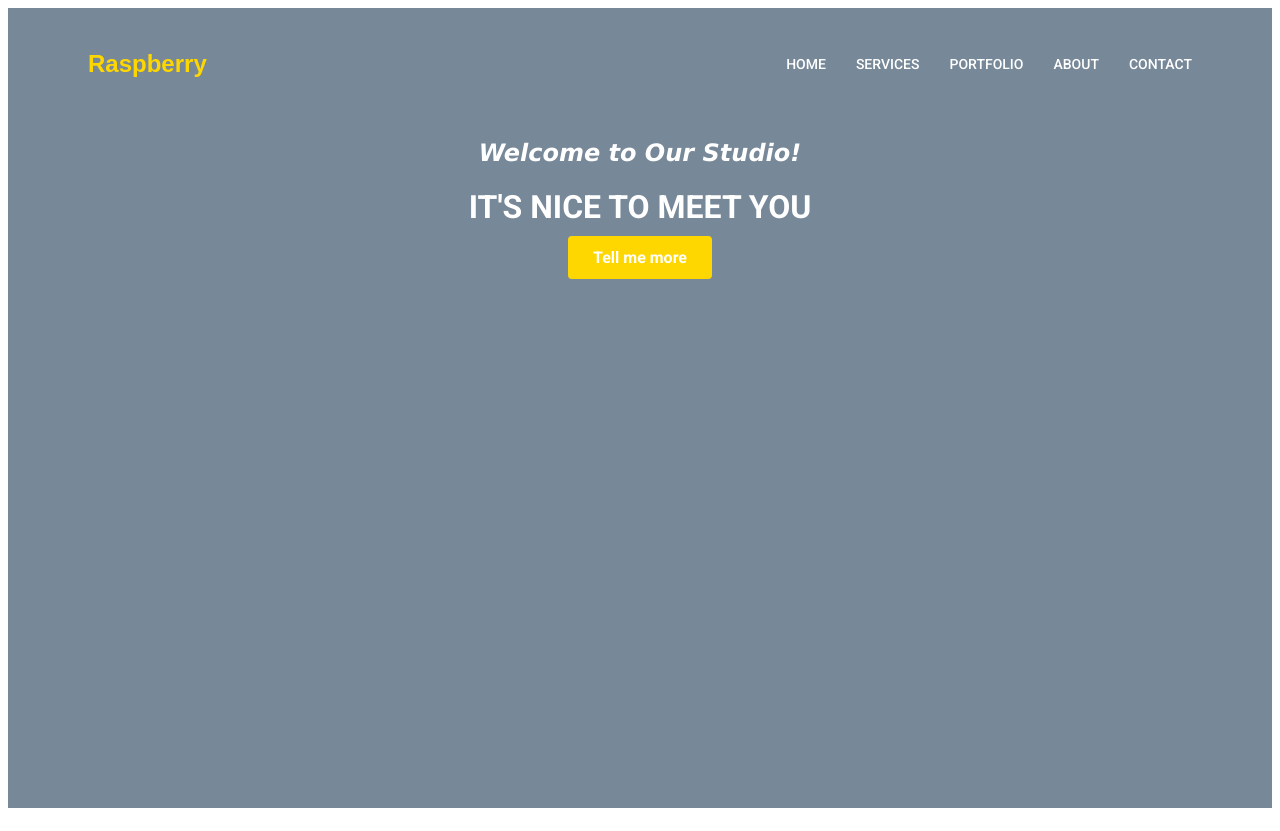
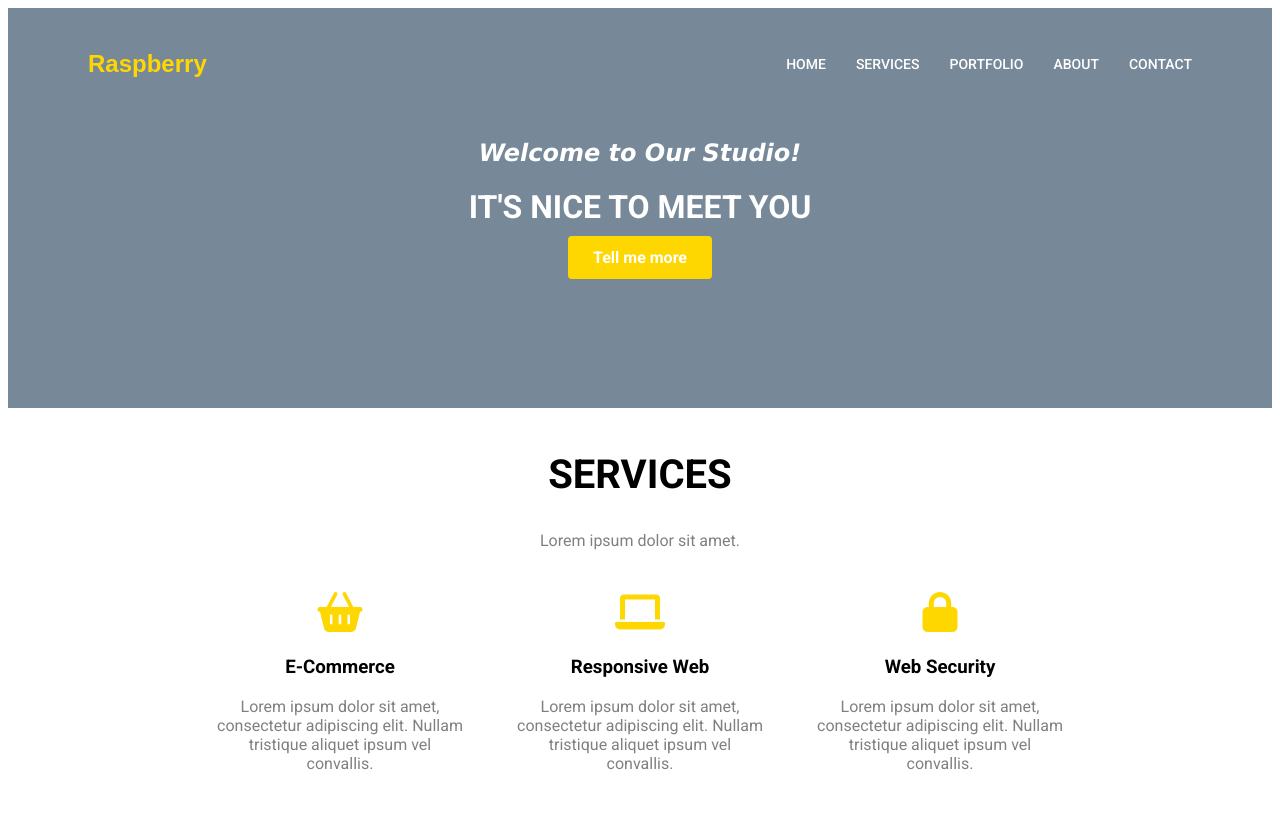
Before and after one commit to DariuszMalinowski/project-git-learning-end, a website: page index.html in a window 1280 px wide. Drawn offline with Linux system fonts and the light colour scheme.

Commit message:
add section

```diff
--- a/css/style.css
+++ b/css/style.css
@@ -10,7 +10,7 @@ body {
 .header {
     background-image: (images/module_2_assets/1.jpeg);
     background-color: lightslategray;
-    height: 100vh;
+    height: 50vh;
     color: white;
     text-align: center;
     position: relative;
@@ -47,9 +47,10 @@ body {
     position: relative;
 }
 
- .splash h2 {
+    .splash h2 {
         font-family: 'Lucida Sans', 'Lucida Sans Regular', 'Lucida Grande', 'Lucida Sans Unicode', Geneva, Verdana, sans-serif
- }
+    }
+
 .btn {
     background: gold;
     color: white;
@@ -58,3 +59,41 @@ body {
     text-decoration: none;
     font-weight: bold;
 }
+
+.service {
+    padding: 10px 0;
+    text-align: center;
+    background: #fff;
+}
+
+    .service h2 {
+        color: black;
+        font-size: 40px;
+        font-weight: 700;
+    }
+
+    .service p {
+        color: grey;
+        margin-bottom: 40px;
+    }
+
+.service-grid {
+    display: flex;
+    justify-content: center;
+    gap: 50px;
+    flex-wrap: wrap;
+}
+
+.service-item {
+    width: 250px;
+}
+
+    .service-item h3{
+        color: black;
+    }
+
+.icon {
+    font-size: 40px;
+    color: gold;
+    margin-bottom: 10px;
+}
--- a/index.html
+++ b/index.html
@@ -30,7 +30,27 @@
             <a href="#" class="btn">Tell me more</a>
         </div>
     </header>
-
+<section class="service"><!--sekcja 1-->
+ <h2>SERVICES</h2>
+    <p>Lorem ipsum dolor sit amet.</p>
+    <div class="service-grid">
+        <div class="service-item">
+            <div class="icon"><i class="fa-solid fa-basket-shopping"></i></div>
+            <h3>E-Commerce</h3>
+            <p>Lorem ipsum dolor sit amet, consectetur adipiscing elit. Nullam tristique aliquet ipsum vel convallis.</p>
+        </div>
+        <div class="service-item">
+            <div class="icon"><i class="fa-solid fa-laptop"></i></div>
+            <h3>Responsive Web</h3>
+            <p>Lorem ipsum dolor sit amet, consectetur adipiscing elit. Nullam tristique aliquet ipsum vel convallis.</p>
+        </div>
+        <div class="service-item">
+            <div class="icon"><i class="fa-solid fa-lock"></i></div>
+            <h3>Web Security</h3>
+            <p>Lorem ipsum dolor sit amet, consectetur adipiscing elit. Nullam tristique aliquet ipsum vel convallis.</p>
+        </div>
+    </div>
+</section>
 
 
 
```
Also changed, not shown: 1 other file.
